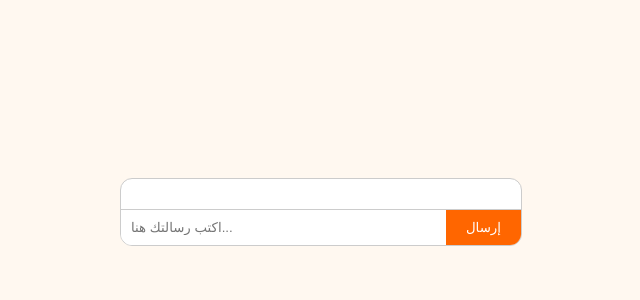
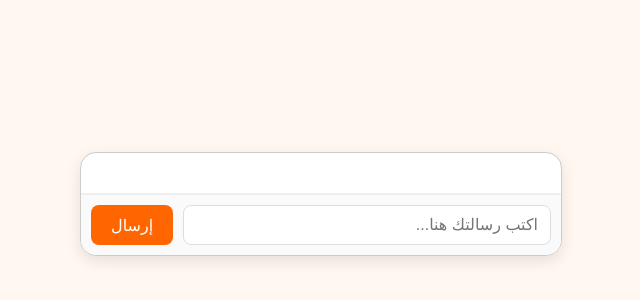
Before and after one commit to khaledjaeyz/shrimplus-chatbot, a plain HTML site: page index.html in a window 1280 px wide. Shown: the part 196-496 px from the top of the page, without its empty margins (319-959 px from the left). Drawn offline with Linux system fonts and the light colour scheme.

Commit message:
Update index.html

```diff
--- a/index.html
+++ b/index.html
@@ -1,9 +1,74 @@
 <!DOCTYPE html>
-<html lang="ar">
+<html lang="ar" dir="rtl">
 <head>
   <meta charset="UTF-8" />
   <title>مساعد شريمبلس</title>
   <link rel="stylesheet" href="style.css">
+  <style>
+    body {
+      font-family: 'Segoe UI', Tahoma, Geneva, Verdana, sans-serif;
+      background: #fff7f0;
+      display: flex;
+      justify-content: center;
+      align-items: center;
+      height: 100vh;
+      margin: 0;
+    }
+
+    #chat-container {
+      width: 90%;
+      max-width: 480px;
+      background: #fff;
+      border-radius: 16px;
+      box-shadow: 0 5px 15px rgba(0,0,0,0.1);
+      display: flex;
+      flex-direction: column;
+      overflow: hidden;
+    }
+
+    #chat-box {
+      padding: 20px;
+      height: 400px;
+      overflow-y: auto;
+      border-bottom: 1px solid #eee;
+    }
+
+    #input-area {
+      display: flex;
+      padding: 10px;
+      background: #fafafa;
+      border-top: 1px solid #eee;
+    }
+
+    #user-input {
+      flex: 1;
+      padding: 10px 12px;
+      font-size: 16px;
+      border: 1px solid #ddd;
+      border-radius: 8px;
+      margin-left: 10px;
+    }
+
+    button {
+      background-color: #ff6600;
+      color: #fff;
+      border: none;
+      padding: 10px 20px;
+      font-size: 16px;
+      border-radius: 8px;
+      cursor: pointer;
+    }
+
+    .message {
+      margin-bottom: 10px;
+    }
+
+    .message strong {
+      display: block;
+      margin-bottom: 4px;
+      color: #333;
+    }
+  </style>
 </head>
 <body>
   <div id="chat-container">
```
